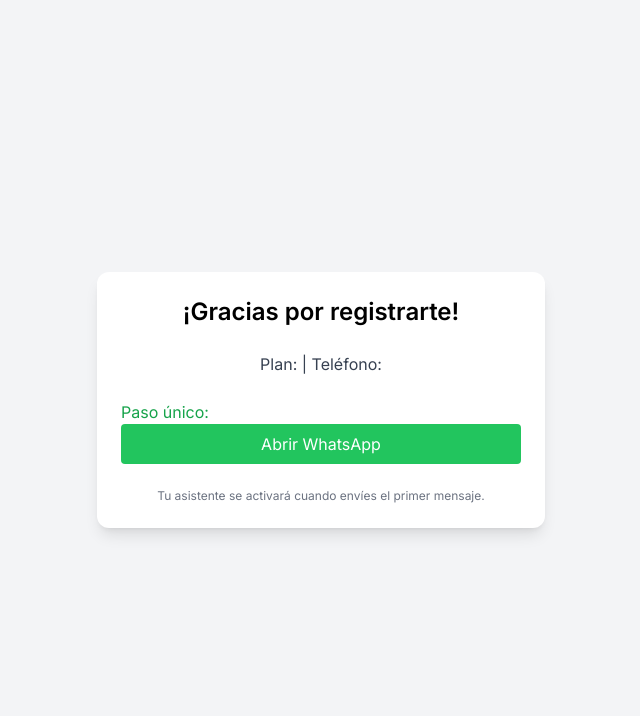
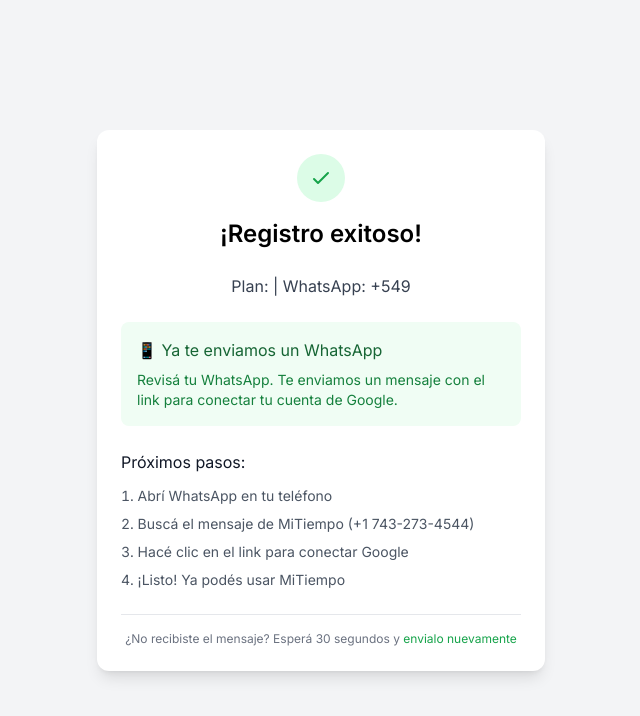
Before and after one commit to SEBABIOLE/mitempo-web, a plain HTML site: page autorizacion.html in a window 1280 px wide. Shown: the whole page, without its empty margins (319-959 px from the left). Drawn offline with nearby package versions, Linux system fonts and the light colour scheme.

Commit message:
Update autorizacion.html

```diff
--- a/autorizacion.html
+++ b/autorizacion.html
@@ -8,31 +8,46 @@
   <link href="https://fonts.googleapis.com/css2?family=Inter:wght@400;600&display=swap" rel="stylesheet" />
   <style>
     body { font-family: 'Inter', sans-serif; background: #f3f4f6; }
-    a { text-decoration: none; }
   </style>
 </head>
 <body class="min-h-screen flex items-center justify-center p-4">
   <div class="bg-white w-full max-w-md rounded-xl shadow-lg p-6 space-y-6">
-    <h1 class="text-2xl font-semibold text-center">¡Gracias por registrarte!</h1>
+    <div class="text-center">
+      <div class="mx-auto flex items-center justify-center h-12 w-12 rounded-full bg-green-100 mb-4">
+        <svg class="h-6 w-6 text-green-600" fill="none" stroke="currentColor" viewBox="0 0 24 24">
+          <path stroke-linecap="round" stroke-linejoin="round" stroke-width="2" d="M5 13l4 4L19 7"></path>
+        </svg>
+      </div>
+      <h1 class="text-2xl font-semibold">¡Registro exitoso!</h1>
+    </div>
+
     <p id="planPhone" class="text-center text-gray-700"></p>
 
-    <div class="space-y-4">
-      <div>
-        <p class="font-medium text-green-600">Paso único:</p>
-        <a
-          id="openWhatsApp"
-          class="block text-center w-full bg-green-500 text-white py-2 rounded hover:bg-green-600 transition"
-          target="_blank"
-          rel="noopener noreferrer"
-        >
-          Abrir WhatsApp
-        </a>
-      </div>
+    <div class="bg-green-50 rounded-lg p-4">
+      <p class="font-medium text-green-800 mb-2">📱 Ya te enviamos un WhatsApp</p>
+      <p class="text-sm text-green-700">
+        Revisá tu WhatsApp. Te enviamos un mensaje con el link para conectar tu cuenta de Google.
+      </p>
     </div>
 
-    <p class="text-xs text-gray-500 text-center">
-      Tu asistente se activará cuando envíes el primer mensaje.
-    </p>
+    <div class="space-y-3">
+      <h3 class="font-medium text-gray-900">Próximos pasos:</h3>
+      <ol class="list-decimal list-inside space-y-2 text-sm text-gray-600">
+        <li>Abrí WhatsApp en tu teléfono</li>
+        <li>Buscá el mensaje de MiTiempo (+1 743-273-4544)</li>
+        <li>Hacé clic en el link para conectar Google</li>
+        <li>¡Listo! Ya podés usar MiTiempo</li>
+      </ol>
+    </div>
+
+    <div class="pt-4 border-t">
+      <p class="text-xs text-gray-500 text-center">
+        ¿No recibiste el mensaje? Esperá 30 segundos y
+        <a href="#" id="resendLink" class="text-green-600 hover:text-green-700 font-medium">
+          envialo nuevamente
+        </a>
+      </p>
+    </div>
   </div>
 
   <script>
@@ -43,11 +58,33 @@
 
     // Mostrar info del plan y teléfono
     document.getElementById('planPhone').textContent =
-      `Plan: ${plan.charAt(0).toUpperCase() + plan.slice(1)} | Teléfono: ${phone}`;
+      `Plan: ${plan.charAt(0).toUpperCase() + plan.slice(1)} | WhatsApp: +549${phone}`;
 
-    // Preparar link al webhook /iniciar
-    const openUrl = `https://sebabiole.app.n8n.cloud/webhook/iniciar?u=549${phone}`;
-    document.getElementById('openWhatsApp').href = openUrl;
+    // Manejar reenvío
+    document.getElementById('resendLink').addEventListener('click', async (e) => {
+      e.preventDefault();
+
+      const link = e.target;
+      link.textContent = 'Enviando...';
+      link.classList.add('opacity-50', 'cursor-not-allowed');
+
+      try {
+        // Llamar al webhook /iniciar para reenviar el mensaje
+        await fetch(`https://sebabiole.app.n8n.cloud/webhook/iniciar?u=549${phone}`, {
+          method: 'GET',
+          mode: 'no-cors'
+        });
+
+        link.textContent = 'Mensaje reenviado ✓';
+        setTimeout(() => {
+          link.textContent = 'envialo nuevamente';
+          link.classList.remove('opacity-50', 'cursor-not-allowed');
+        }, 3000);
+      } catch (error) {
+        link.textContent = 'Error. Intentá nuevamente';
+        link.classList.remove('opacity-50', 'cursor-not-allowed');
+      }
+    });
   </script>
 </body>
 </html>
```
